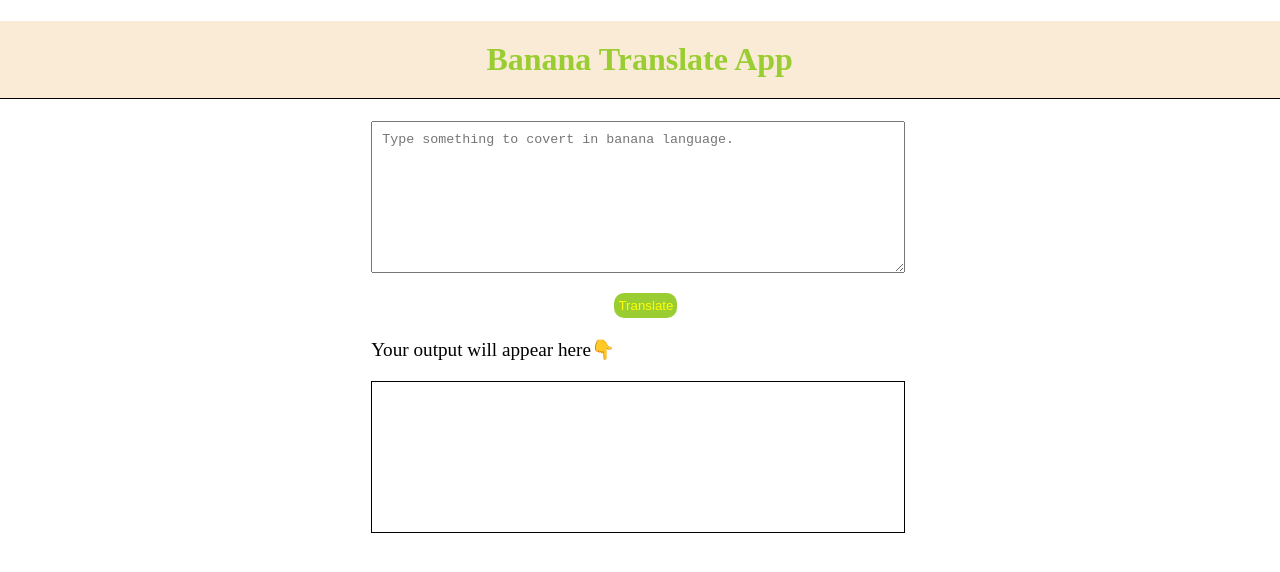
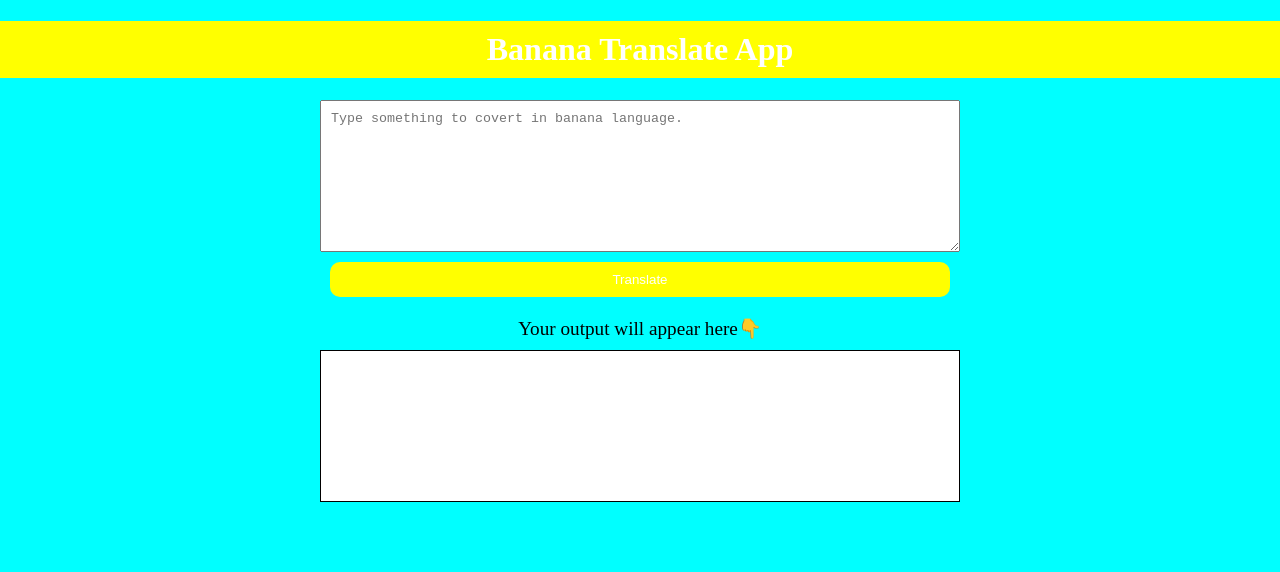
Before and after one commit to tehkum/banana-translation-app, a plain HTML site: page index.html in a window 1280 px wide. Drawn offline with Linux system fonts and the light colour scheme.

Commit message:
style added

```diff
--- a/index.html
+++ b/index.html
@@ -5,57 +5,16 @@
     <meta http-equiv="X-UA-Compatible" content="IE=edge">
     <meta name="viewport" content="width=device-width, initial-scale=1.0">
     <title>Banana Talks</title>
-    <style>
-        body {
-            margin: 0;
-            padding: 0;
-        }
-        textarea {
-            width: 40%;
-            display: block;
-            margin: 20px;
-            margin-left: 29%;
-            padding: 10px;
-            height: 130px;
-
-        }
-        #btn-input {
-            margin: 0px 0px 0px 48%;
-            display: inline-block;
-            background-color: yellowgreen;
-            border:none;
-            padding: 5px 4px 5px 4px;
-            border-radius: 10px;
-            color:yellow;
-        }
-        .txt {
-            margin-left: 29%;
-            margin-top: 20px;
-            font-size: larger;
-        }
-        #txt-output {
-            width: 40%;
-            height: 130px;
-            margin: 20px;
-            margin-left: 29%;
-            padding: 10px;
-            border: .5px solid black;
-        }
-        .head {
-            display: block;
-            border-bottom : 1px solid black;
-            color: yellowgreen;
-            background-color: antiquewhite;
-            padding: 20px 20px 20px 38%;
-        }
-    </style>
+    <link rel="stylesheet" href="style.css">
 </head>
 <body>
     <h1 class="head">Banana Translate App</h1>
-    <textarea id="txt-input" placeholder="Type something to covert in banana language."></textarea>
-    <button type="button" id="btn-input">Translate</button>
-    <div class="txt">Your output will appear here👇</div>
-    <div id="txt-output"></div>
-    <script type="text/javascript" src="app.js"></script>
+    <div class="container">
+        <textarea id="txt-input" placeholder="Type something to covert in banana language."></textarea>
+        <button type="button" id="btn-input">Translate</button>
+        <div class="txt">Your output will appear here👇</div>
+        <div id="txt-output"></div>
+        <script type="text/javascript" src="app.js"></script>
+    </div>
 </body>
 </html>
--- /dev/null
+++ b/style.css
@@ -0,0 +1,46 @@
+body {
+    margin: 0;
+    padding: 0;
+    background-color: aqua;
+}
+.container {
+    display: flex;
+    flex-direction: column;
+    margin: auto;
+    width: 50vw;
+}
+textarea {
+
+
+    padding: 10px;
+    height: 130px;
+
+}
+#btn-input {
+    background-color: yellow;
+    border:none;
+    padding: 10px;
+    border-radius: 10px;
+    color: white;
+    margin: 10px;
+}
+.txt {
+    font-size: larger;
+    text-align: center;
+    margin: 10px;
+    overflow: hidden;
+}
+#txt-output {
+    height: 130px;
+    padding: 10px;
+    border: .5px solid black;
+    background-color: white;
+    font-size: larger;
+}
+.head {
+    display: block;
+    color: white;
+    background-color: yellow;
+    padding: 10px;
+    text-align: center;
+}
```
